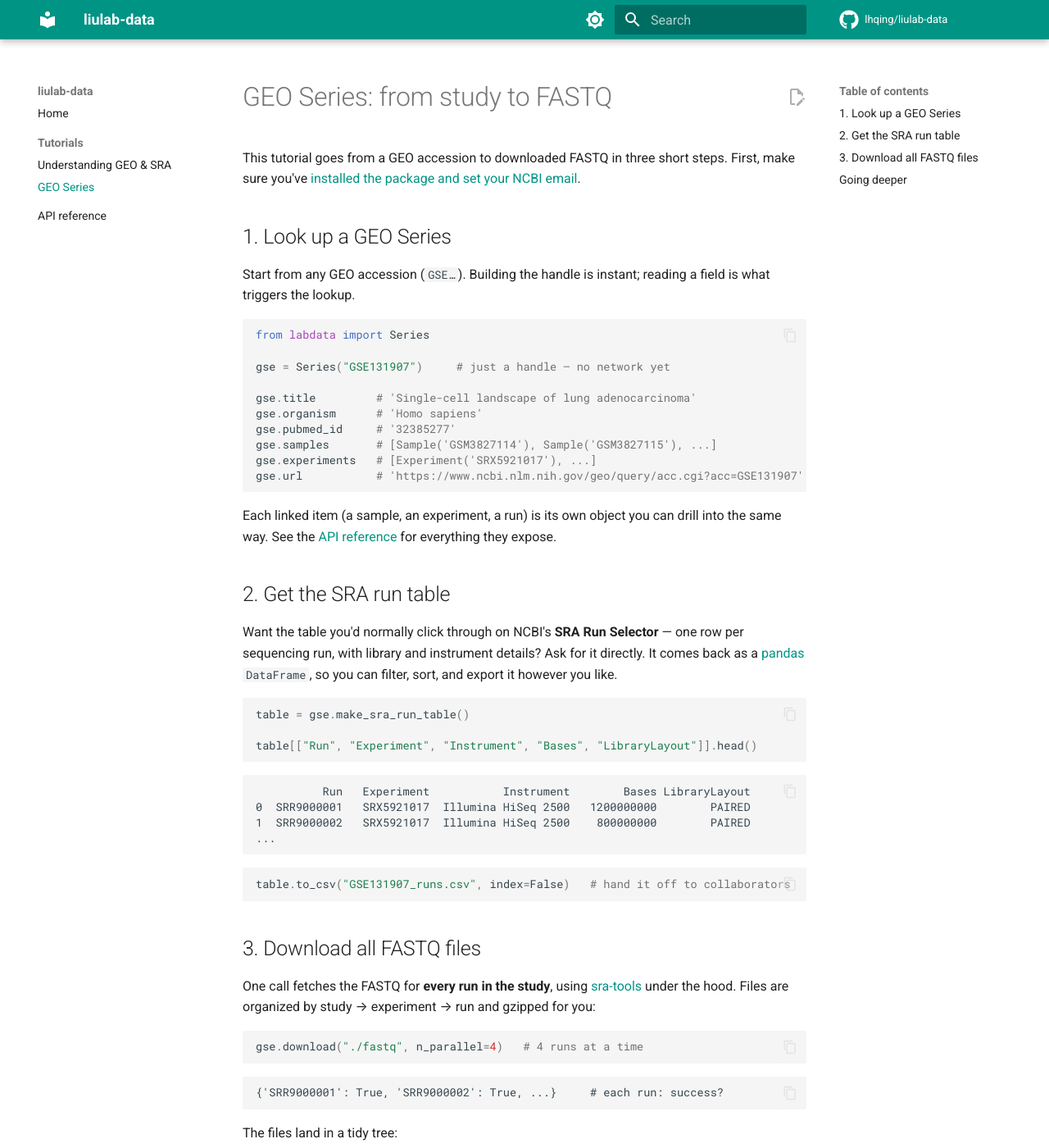
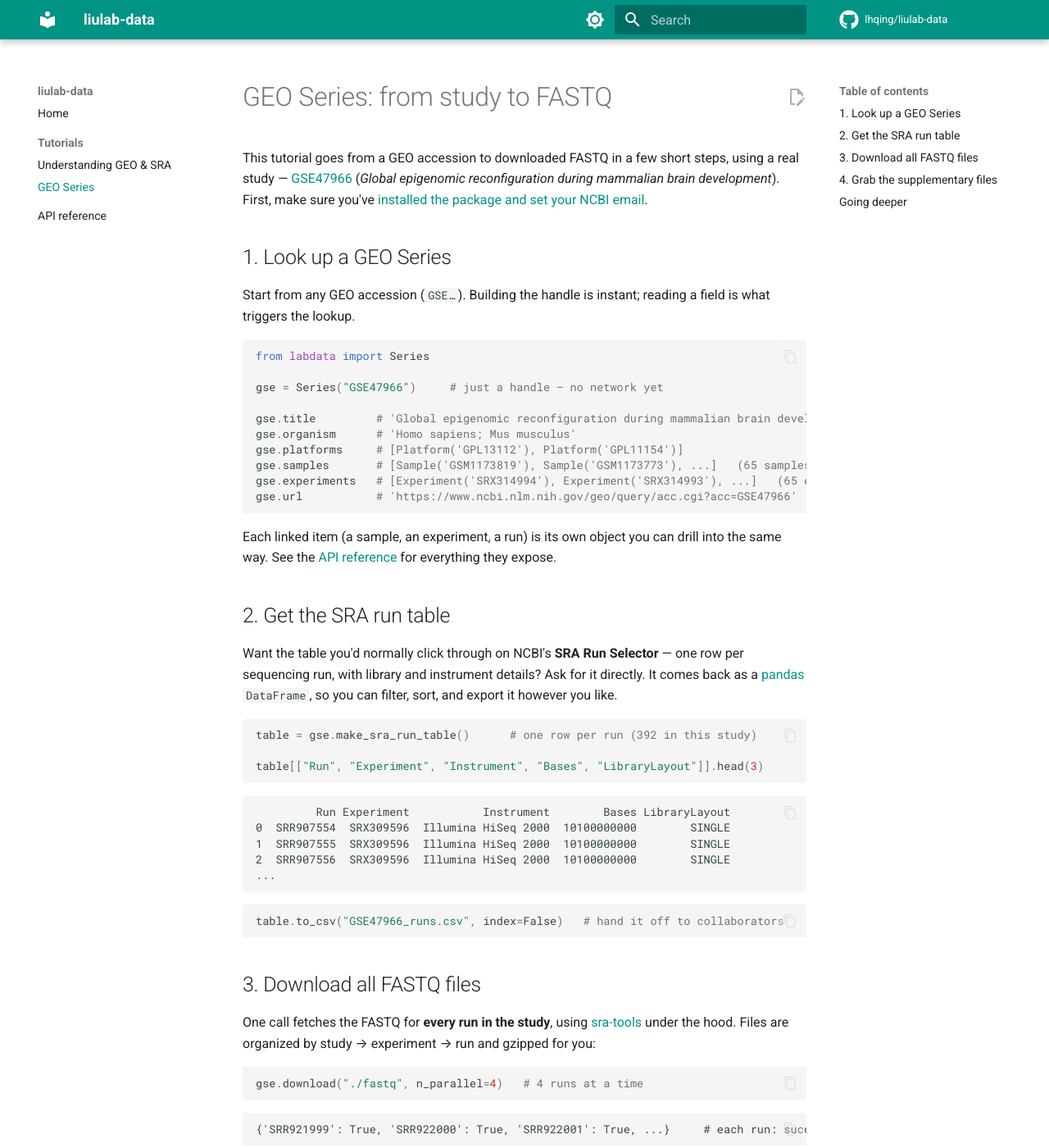
Before and after one commit to liuhlab/liulab-data, an MkDocs documentation site: the page built from docs/tutorials/geo-series.md, in a window 1280 px wide and 1400 px high. Shown: the whole window at 82% size. Built offline with MkDocs 1.6.1 and Material for MkDocs 9.7.7, drawn with Linux system fonts in a browser that asks for light colours; comment, search, counter and statistics services are not loaded; some of the changed text lies outside the part shown.

Commit message:
docs: use real study GSE47966 and cover what's not in GEO
Replace placeholder accessions throughout the tutorials with real IDs
from GSE47966 (verified against NCBI), truncating long lists with "...".
Add a "What's not in GEO" section explaining supplementary files
(Series.supplementary_files / supplementary_file_urls) and the reminder
to check the paper's Data/Code Availability statements; cross-link it
from the GEO Series tutorial, which gains a supplementary-files step.

Co-Authored-By: Claude Opus 4.8 (1M context) <noreply@anthropic.com>

````diff
--- a/docs/tutorials/geo-series.md
+++ b/docs/tutorials/geo-series.md
@@ -1,7 +1,9 @@
 # GEO Series: from study to FASTQ
 
-This tutorial goes from a GEO accession to downloaded FASTQ in three short steps.
-First, make sure you've [installed the package and set your NCBI email](../index.md).
+This tutorial goes from a GEO accession to downloaded FASTQ in a few short steps,
+using a real study — [GSE47966](https://www.ncbi.nlm.nih.gov/geo/query/acc.cgi?acc=GSE47966)
+(*Global epigenomic reconfiguration during mammalian brain development*). First, make
+sure you've [installed the package and set your NCBI email](../index.md).
 
 ## 1. Look up a GEO Series
 
@@ -11,14 +13,14 @@ field is what triggers the lookup.
 ```python
 from labdata import Series
 
-gse = Series("GSE131907")     # just a handle — no network yet
+gse = Series("GSE47966")     # just a handle — no network yet
 
-gse.title         # 'Single-cell landscape of lung adenocarcinoma'
-gse.organism      # 'Homo sapiens'
-gse.pubmed_id     # '32385277'
-gse.samples       # [Sample('GSM3827114'), Sample('GSM3827115'), ...]
-gse.experiments   # [Experiment('SRX5921017'), ...]
-gse.url           # 'https://www.ncbi.nlm.nih.gov/geo/query/acc.cgi?acc=GSE131907'
+gse.title         # 'Global epigenomic reconfiguration during mammalian brain development'
+gse.organism      # 'Homo sapiens; Mus musculus'
+gse.platforms     # [Platform('GPL13112'), Platform('GPL11154')]
+gse.samples       # [Sample('GSM1173819'), Sample('GSM1173773'), ...]   (65 samples)
+gse.experiments   # [Experiment('SRX314994'), Experiment('SRX314993'), ...]   (65 experiments)
+gse.url           # 'https://www.ncbi.nlm.nih.gov/geo/query/acc.cgi?acc=GSE47966'
 ```
 
 Each linked item (a sample, an experiment, a run) is its own object you can drill
@@ -33,20 +35,21 @@ comes back as a [pandas](https://pandas.pydata.org/) `DataFrame`, so you can fil
 sort, and export it however you like.
 
 ```python
-table = gse.make_sra_run_table()
+table = gse.make_sra_run_table()      # one row per run (392 in this study)
 
-table[["Run", "Experiment", "Instrument", "Bases", "LibraryLayout"]].head()
+table[["Run", "Experiment", "Instrument", "Bases", "LibraryLayout"]].head(3)
 ```
 
 ```text
-          Run   Experiment           Instrument        Bases LibraryLayout
-0  SRR9000001   SRX5921017  Illumina HiSeq 2500   1200000000        PAIRED
-1  SRR9000002   SRX5921017  Illumina HiSeq 2500    800000000        PAIRED
+         Run Experiment           Instrument        Bases LibraryLayout
+0  SRR907554  SRX309596  Illumina HiSeq 2000  10100000000        SINGLE
+1  SRR907555  SRX309596  Illumina HiSeq 2000  10100000000        SINGLE
+2  SRR907556  SRX309596  Illumina HiSeq 2000  10100000000        SINGLE
 ...
 ```
 
 ```python
-table.to_csv("GSE131907_runs.csv", index=False)   # hand it off to collaborators
+table.to_csv("GSE47966_runs.csv", index=False)   # hand it off to collaborators
 ```
 
 ## 3. Download all FASTQ files
@@ -60,24 +63,27 @@ gse.download("./fastq", n_parallel=4)   # 4 runs at a time
 ```
 
 ```text
-{'SRR9000001': True, 'SRR9000002': True, ...}     # each run: success?
+{'SRR921999': True, 'SRR922000': True, 'SRR922001': True, ...}     # each run: success?
 ```
 
 The files land in a tidy tree:
 
 ```text
 fastq/
-└── GSE131907/
-    └── SRX5921017/
-        ├── SRR9000001_1.fastq.gz
-        ├── SRR9000001_2.fastq.gz
-        ├── SRR9000002_1.fastq.gz
-        └── SRR9000002_2.fastq.gz
+└── GSE47966/
+    ├── SRX314994/
+    │   ├── SRR921999.fastq.gz
+    │   ├── SRR922000.fastq.gz
+    │   └── ...
+    └── SRX314993/
+        └── ...
 ```
 
 !!! note "Good to know"
     - This downloads **real sequencing data**, which can be large — point
       `output_dir` somewhere with room to spare.
+    - GSE47966's runs are single-end, so each gives one `.fastq.gz`; paired-end runs
+      produce `_1`/`_2` files instead.
     - Each finished run drops a hidden `.<run>.success` marker, so re-running
       `download()` **skips what's already done** and resumes the rest.
     - Needs `sra-tools` and `pigz` on your system (see [Installation](../index.md)).
@@ -86,6 +92,21 @@ fastq/
     `Series.download` does the whole study. To grab a single experiment instead, use
     `SraDownloader` — see the [API reference](../reference.md).
 
+## 4. Grab the supplementary files
+
+Raw FASTQ isn't the whole story. Authors usually attach **supplementary files** —
+processed matrices, peak calls, bigWigs, READMEs — to the Series. List them and grab
+their download URLs directly:
+
+```python
+gse.supplementary_files       # ['GSE47966_RAW.tar', 'GSE47966_README.txt', 'filelist.txt']
+gse.supplementary_file_urls   # full https URLs you can download
+gse.supplementary_http_url    # the suppl/ directory itself
+```
+
+These are often where the *useful, ready-to-analyze* outputs live — see
+[what's not in GEO](understanding-geo.md#whats-not-in-geo) for why they matter.
+
 ## Going deeper
 
 This tutorial covers the common path. For the full picture — every property of
````
Also changed, not shown: docs/tutorials/understanding-geo.md (+33 -10 lines).
